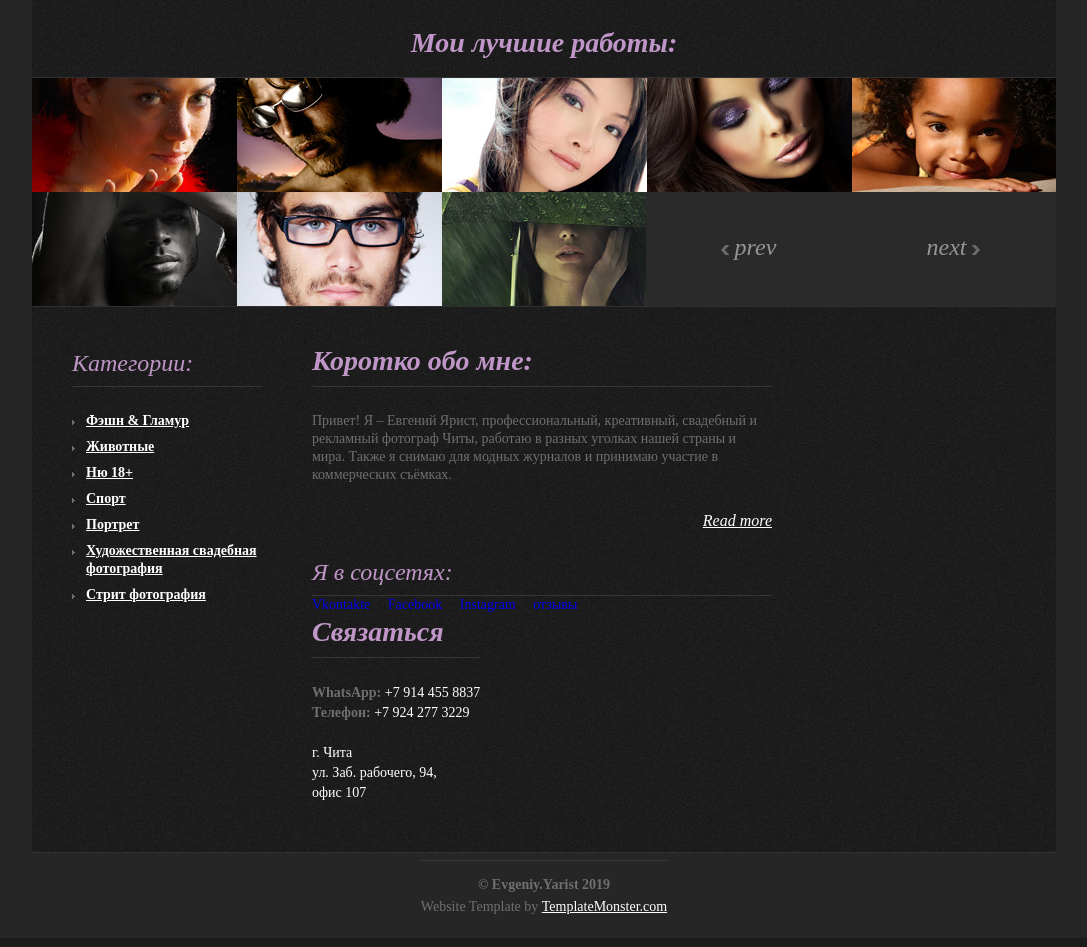
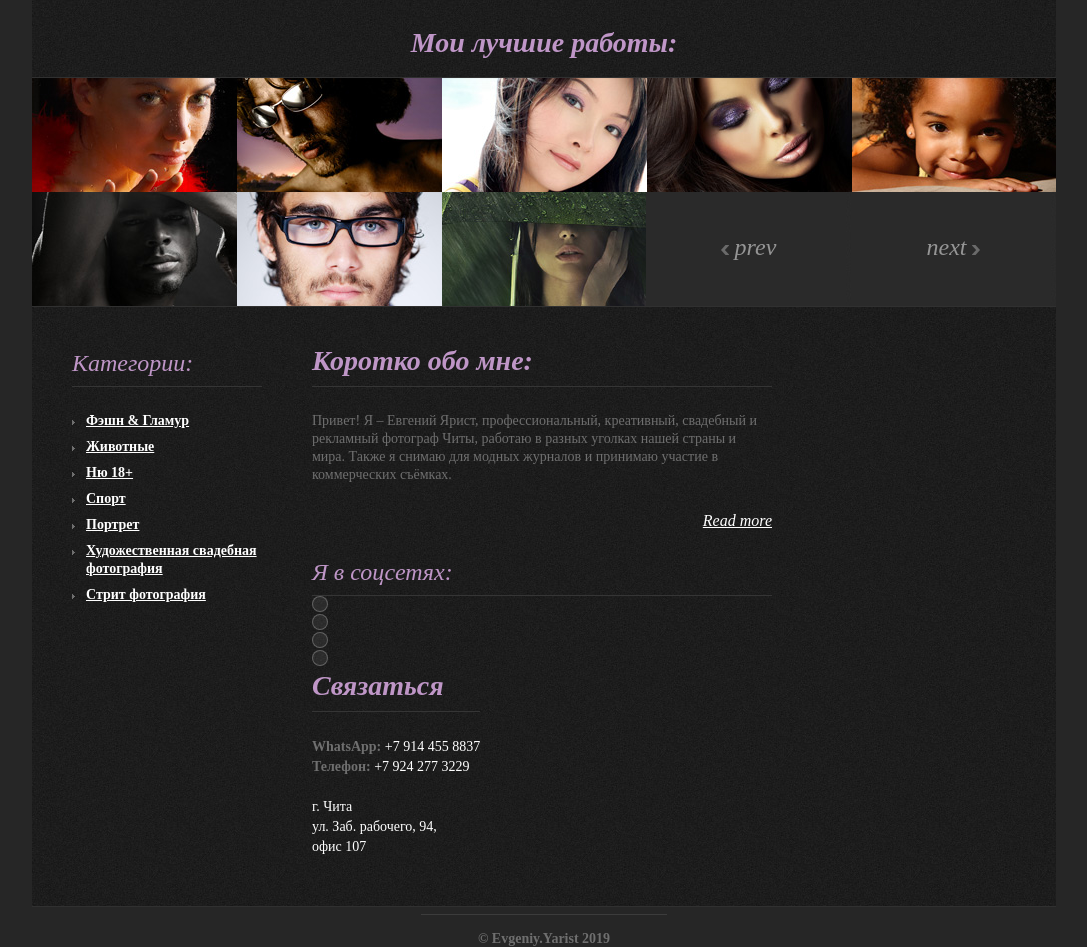
Before and after one commit to likemne/portfolio.github.io, a PHP site: page / in a window 1280 px wide. Shown: the part 525-1472 px from the top of the page, without its empty margins (96-1183 px from the left). Before the commit the page ends 1439 px from the top, so only its background shows below. Run offline with PHP 8.4, Linux system fonts and the light colour scheme; some web fonts are replaced.

Commit message:
Update style.css

```diff
--- a/css/style.css
+++ b/css/style.css
@@ -381,22 +381,6 @@ ul.menu li a:hover, ul.menu li.current a {
 	float:right;
 	margin-top:9px;
 }
-ul.icons {
-			cursor: default;
-			list-style: none;
-			padding-left: 0;
-		}
-
-			ul.icons li {
-				display: inline-block;
-				padding: 0 1em 0 0;
-			}
-
-				ul.icons li:last-child {
-					padding-right: 0;
-				}
-
-
 .adr {
 	line-height:20px;
 }
@@ -583,6 +567,11 @@ dl dd a:hover {
 	float:left;
 }
 #form label {
+	color: #ffffff;
+	display: block;
+	font-size: 0.9em;
+	font-weight: 200;
+	margin: 0 0 1em 0;
 	position:relative;
 	display: block;
 	min-height:37px;
@@ -597,11 +586,54 @@ dl dd a:hover {
 	display:inline-block;
 	margin:14px 0px 0 25px;
 }
+/**********************Icon**********************/
+.icon {
+		text-decoration: none;
+		border-bottom: none;
+		position: relative;
+	}
 
-label {
-		color: #ffffff;
-		display: block;
-		font-size: 0.9em;
-		font-weight: 200;
-		margin: 0 0 1em 0;
-	}
+		.icon:before {
+			-moz-osx-font-smoothing: grayscale;
+			-webkit-font-smoothing: antialiased;
+			font-family: FontAwesome;
+			font-style: normal;
+			font-weight: normal;
+			text-transform: none !important;
+		}
+
+		.icon > .label {
+			display: none;
+		}
+
+		.icon.style2 {
+			-moz-transition: all 0.2s ease;
+			-webkit-transition: all 0.2s ease;
+			-ms-transition: all 0.2s ease;
+			transition: all 0.2s ease;
+			border-radius: 100%;
+			display: inline-block;
+			padding: 0.5em;
+			border: solid 1px rgba(255, 255, 255, 0.25);
+			background-color: rgba(255, 255, 255, 0.075);
+		}
+
+			.icon.style2:before {
+				display: block;
+				width: 1.25em;
+				height: 1.25em;
+				line-height: 1.25em;
+				font-size: 1.35em;
+			}
+
+			.icon.style2:hover {
+				background-color: rgba(255, 255, 255, 0.25);
+			}
+
+			@media screen and (max-width: 736px) {
+
+				.icon.style2:before {
+					font-size: 1em;
+				}
+
+			}
```
